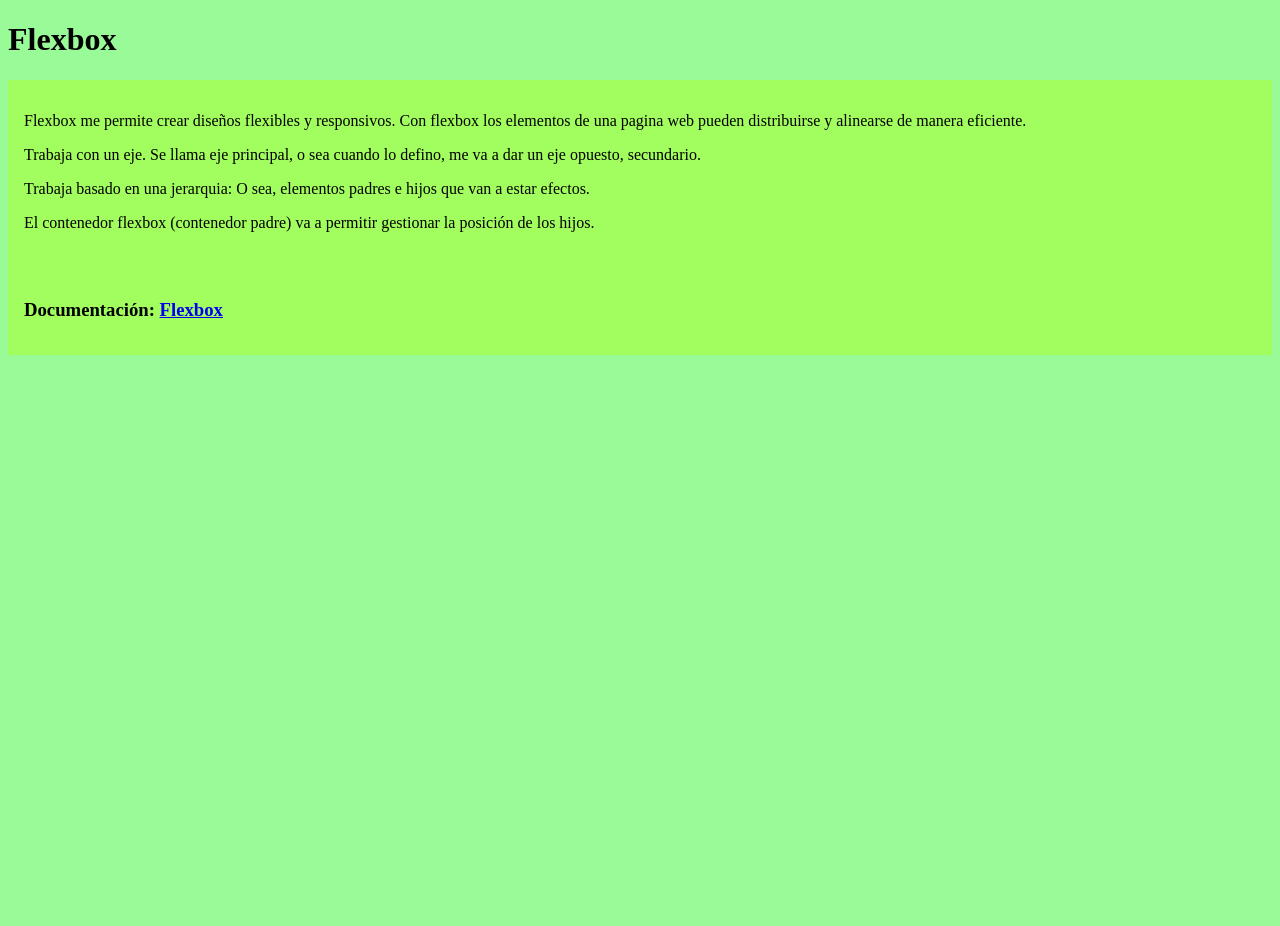
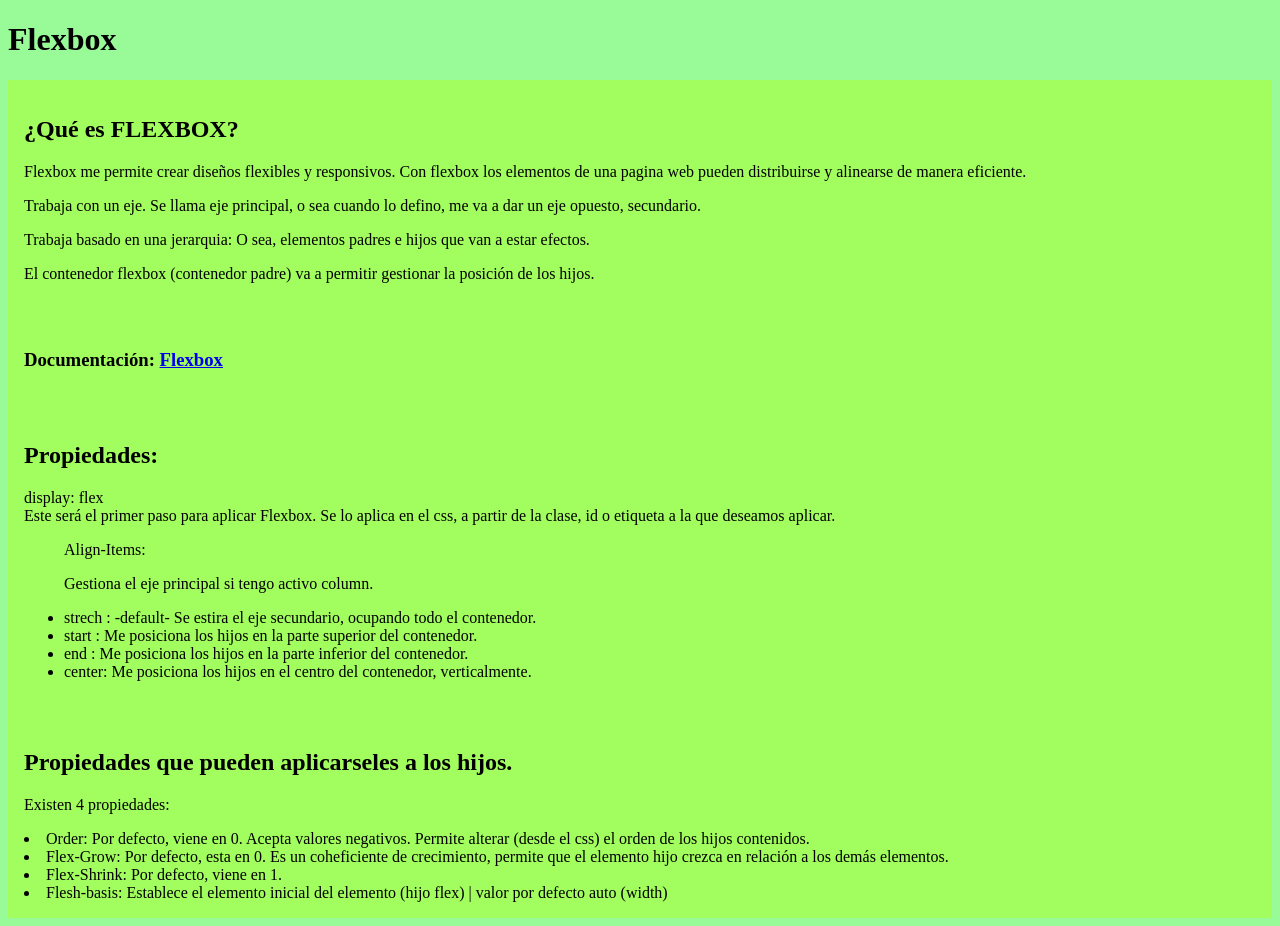
Before and after one commit to Rodrigo-Emca/EducacionIT-ProgramacionFullStack, a plain HTML site: page clase.06/clase06.html in a window 1280 px wide. Before the commit the page ends 800 px from the top, so only its background shows below. Drawn offline with Linux system fonts and the light colour scheme.

Commit message:
Propiedades que pueden aplicarse a los hijos

```diff
--- a/clase.06/clase06.html
+++ b/clase.06/clase06.html
@@ -12,6 +12,7 @@
         <h1>Flexbox</h1>
 
         <section>
+            <h2>¿Qué es FLEXBOX?</h2>
             <p>Flexbox me permite crear diseños flexibles y responsivos. Con flexbox los elementos de una pagina web pueden distribuirse y alinearse de manera eficiente.</p>
             <p>Trabaja con un eje. Se llama eje principal, o sea cuando lo defino, me va a dar un eje opuesto, secundario.</p>
             <p>Trabaja basado en una jerarquia: O sea, elementos padres e hijos que van a estar efectos.</p>
@@ -22,8 +23,27 @@
             <h3>Documentación: <a href="https://developer.mozilla.org/es/docs/Web/CSS/CSS_flexible_box_layout/Basic_concepts_of_flexbox">Flexbox</a></h3>
         </section>
 
+        <section>
+            <h2>Propiedades:</h2>
+            <p>display: flex <br> Este será el primer paso para aplicar Flexbox. Se lo aplica en el css, a partir de la clase, id o etiqueta a la que deseamos aplicar.</p>
 
+            <ul>Align-Items:
+                <p>Gestiona el eje principal si tengo activo column.</p>
+                <li>strech : -default- Se estira el eje secundario, ocupando todo el contenedor.</li>
+                <li>start : Me posiciona los hijos en la parte superior del contenedor.</li>
+                <li>end : Me posiciona los hijos en la parte inferior del contenedor.</li>
+                <li>center: Me posiciona los hijos en el centro del contenedor, verticalmente.</li>
+            </ul>
+        </section>
 
+        <section>
+            <h2>Propiedades que pueden aplicarseles a los hijos.</h2>
+            <p>Existen 4 propiedades:</p>
+                <li>Order: Por defecto, viene en 0. Acepta valores negativos. Permite alterar (desde el css) el orden de los hijos contenidos.</li>
+                <li>Flex-Grow: Por defecto, esta en 0. Es un coheficiente de crecimiento, permite que el elemento hijo crezca en relación a los demás elementos.</li>
+                <li>Flex-Shrink: Por defecto, viene en 1.</li>
+                <li>Flesh-basis: Establece el elemento inicial del elemento (hijo flex) | valor por defecto auto (width)</li>
+        </section>
     </main>
 </body>
 </html>
```
